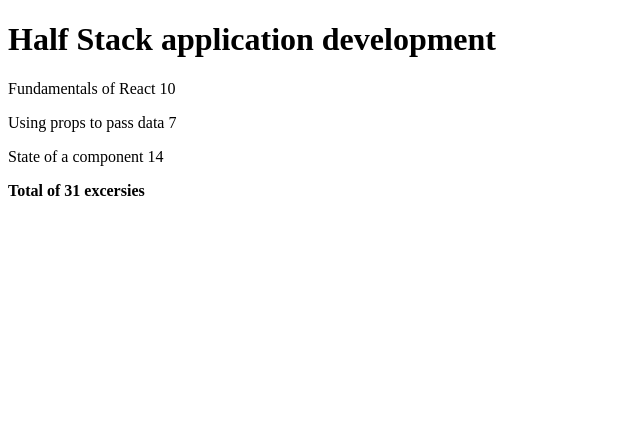
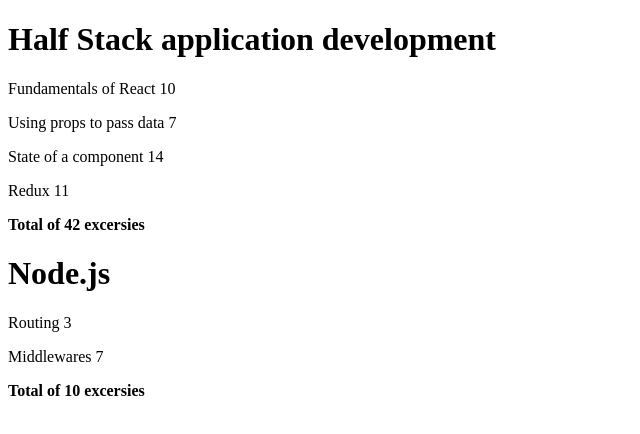
Before and after one commit to mcmnyages/fullstackopen, a React (Vite) app in the folder part1/courseinfo/: page / in a window 1280 px wide. Shown: the top 434 px of the page, without its empty margins (0-640 px from the left). Built offline with nearby package versions, Linux system fonts and the light colour scheme.

Commit message:
refactor: update App and Course components to handle multiple courses and improve structure

```diff
--- a/part1/courseinfo/src/App.jsx
+++ b/part1/courseinfo/src/App.jsx
@@ -1,29 +1,56 @@
 import Course from "./Course"
 
 const App = () => {
-  const course = {
+  const courses = [
+    {
       name: 'Half Stack application development',
+      id: 1,
       parts: [
         {
           name: 'Fundamentals of React',
           exercises: 10,
+          id: 1
         },
         {
           name: 'Using props to pass data',
           exercises: 7,
+          id: 2
         },
         {
           name: 'State of a component',
           exercises: 14,
+          id: 3
         },
-    ],
+        {
+          name: 'Redux',
+          exercises: 11,
+          id: 4
         }
+      ]
+    },
+    {
+      name: 'Node.js',
+      id: 2,
+      parts: [
+        {
+          name: 'Routing',
+          exercises: 3,
+          id: 1
+        },
+        {
+          name: 'Middlewares',
+          exercises: 7,
+          id: 2
+        }
+      ]
+    }
+  ]
+
 
   return (
     <div>
-      <Course course={course}/>
+      <Course course={courses}/>
     </div>
   )
 }
-
 export default App
--- a/part1/courseinfo/src/Course.jsx
+++ b/part1/courseinfo/src/Course.jsx
@@ -1,5 +1,5 @@
 import Total from './Total'
-
+import { Fragment } from 'react'
 
 const Header = ({ course }) => {
   return <h1>{course}</h1>
@@ -14,6 +14,7 @@ const Part = ({ name, exercises }) => {
 }
 
 const Content = ({ parts }) => {
+  console.log('Destructured parts',parts)
   return (
     <div>
       {
@@ -27,11 +28,19 @@ const Content = ({ parts }) => {
 
 // New component required for Exercise 2.1
 const Course = ({ course }) => {
+  console.log('Checking for destructured courses', course)
   return (
     <div>
+      {
+        course.map(course=>(
+         <Fragment key={course.id}>
       <Header course={course.name} />
       <Content parts={course.parts} />
       <Total parts={course.parts} />
+      </Fragment>
+        ))
+      }
+
     </div>
   )
 }
```
Lines whose indentation alone changed are shown as unchanged.
